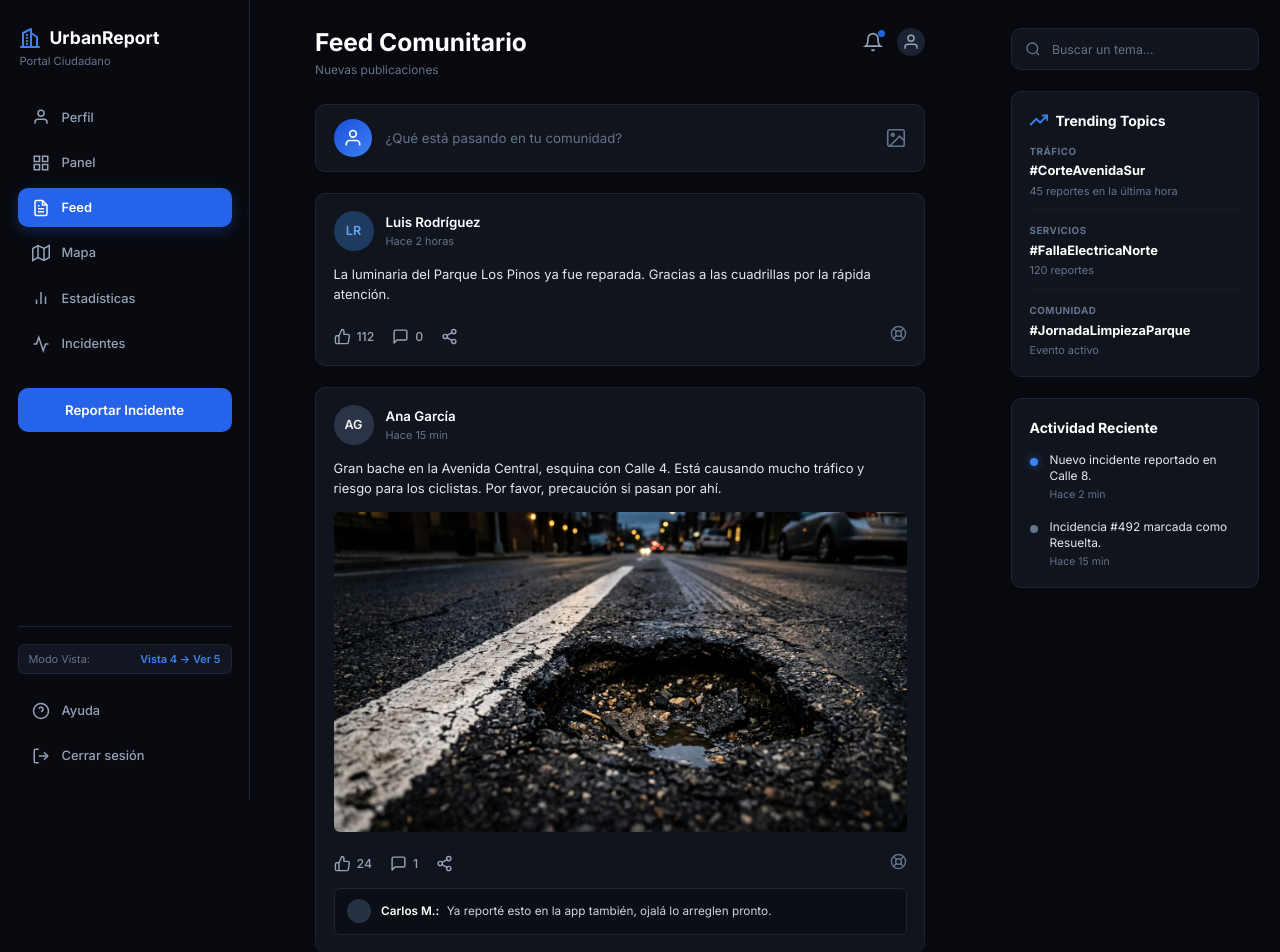
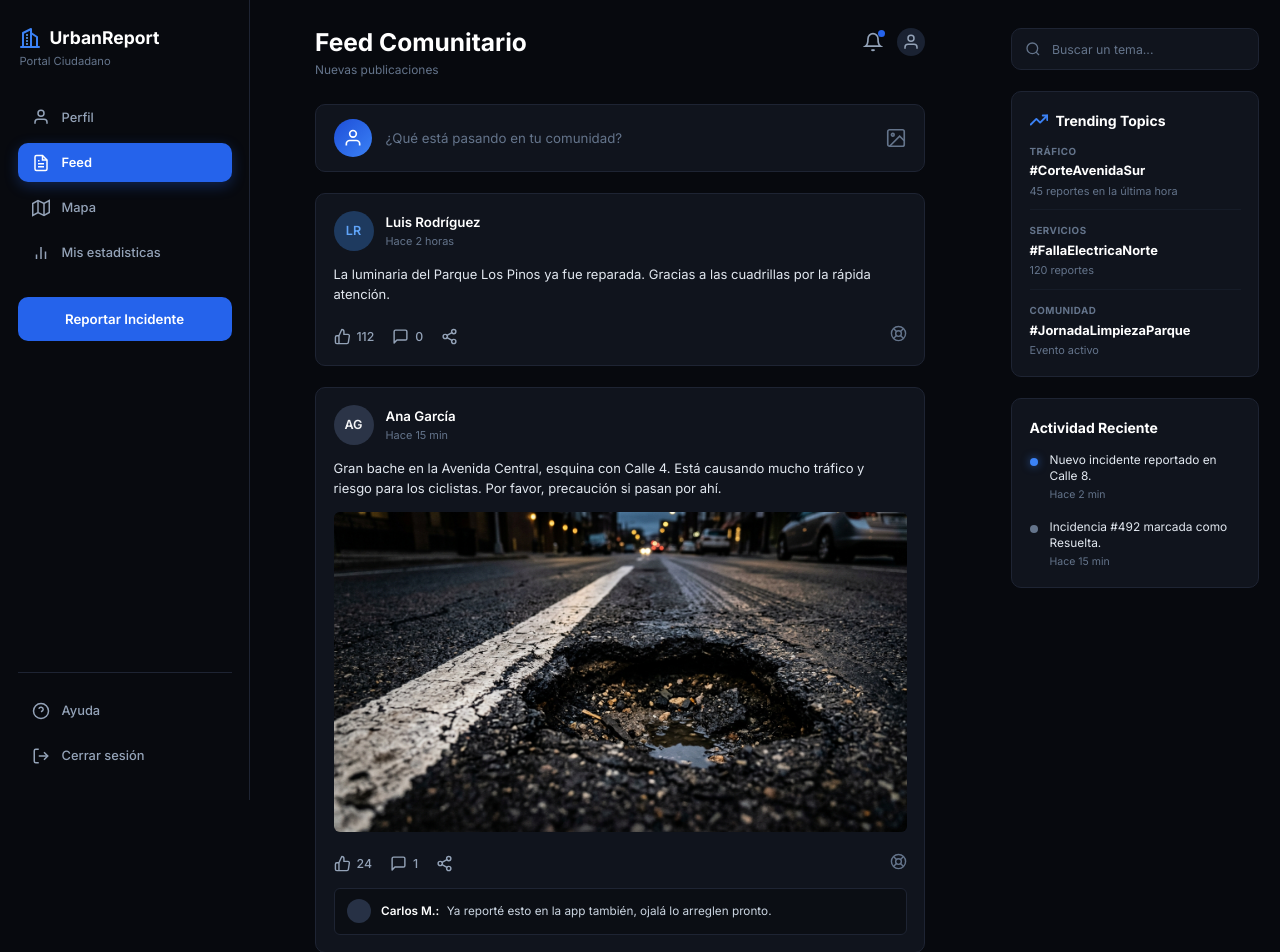
Before and after one commit to juandkk/UrbanReport, a Django app: page /feed/ in a window 1280 px wide. Shown: the top 952 px of the page. Run offline with Django 5.2, Linux system fonts and the light colour scheme; the visitor is signed in with stand-in values (Sample User, id 1); data comes from the database, SQL or seed files in the repository.

Commit message:
Cambios Feed

```diff
--- a/feed/views.py
+++ b/feed/views.py
@@ -8,8 +8,7 @@ from usuarios.models import Usuario
 
 @login_required
 def feed_comunitario_view(request):
-    # Determine mode: 'general' (Vista 4: "Estadísticas") or 'mis_estadisticas' (Vista 5: "Mis estadísticas")
-    modo = request.GET.get('modo', 'general')
+
 
     # Seed sample data if empty so UI looks 100% complete and identical to designs
     if not Publicacion.objects.exists():
@@ -46,13 +45,12 @@ def feed_comunitario_view(request):
                 contenido=contenido,
                 imagen=imagen
             )
-            return redirect(f"{request.path}?modo={modo}")
+            return redirect('feed_comunitario')
 
     context = {
         'publicaciones': publicaciones,
         'trending_topics': trending_topics,
         'actividades': actividades,
-        'modo': modo,
         'active_menu': 'feed',
     }
     return render(request, 'feed/feed_comunitario.html', context)
--- a/templates/includes/sidebar.html
+++ b/templates/includes/sidebar.html
@@ -20,9 +20,9 @@
 
     <!-- Navigation List -->
     <ul class="sidebar-nav">
-      <!-- Perfil -->
+      <!-- Perfil (todos los roles) -->
       <li>
-        <a href="#" class="nav-item-link">
+        <a href="#" class="nav-item-link {% if active_menu == 'perfil' %}active{% endif %}">
           <svg viewBox="0 0 24 24" fill="none" stroke="currentColor" stroke-width="2">
             <path d="M20 21v-2a4 4 0 0 0-4-4H8a4 4 0 0 0-4 4v2"/>
             <circle cx="12" cy="7" r="4"/>
@@ -31,9 +31,10 @@
         </a>
       </li>
 
-      <!-- Panel -->
+      {% if user.rol == 'ADMINISTRADOR' %}
+      <!-- Panel (solo administrador) -->
       <li>
-        <a href="#" class="nav-item-link">
+        <a href="#" class="nav-item-link {% if active_menu == 'panel' %}active{% endif %}">
           <svg viewBox="0 0 24 24" fill="none" stroke="currentColor" stroke-width="2">
             <rect x="3" y="3" width="7" height="7"/>
             <rect x="14" y="3" width="7" height="7"/>
@@ -43,10 +44,11 @@
           <span>Panel</span>
         </a>
       </li>
+      {% endif %}
 
-      <!-- Feed (Active) -->
+      <!-- Feed (todos los roles) -->
       <li>
-        <a href="{% url 'feed_comunitario' %}?modo={{ modo }}" class="nav-item-link active">
+        <a href="{% url 'feed_comunitario' %}" class="nav-item-link {% if active_menu == 'feed' %}active{% endif %}">
           <svg viewBox="0 0 24 24" fill="none" stroke="currentColor" stroke-width="2">
             <path d="M14 2H6a2 2 0 0 0-2 2v16a2 2 0 0 0 2 2h12a2 2 0 0 0 2-2V8z"/>
             <polyline points="14 2 14 8 20 8"/>
@@ -58,9 +60,9 @@
         </a>
       </li>
 
-      <!-- Mapa -->
+      <!-- Mapa (todos los roles) -->
       <li>
-        <a href="#" class="nav-item-link">
+        <a href="#" class="nav-item-link {% if active_menu == 'mapa' %}active{% endif %}">
           <svg viewBox="0 0 24 24" fill="none" stroke="currentColor" stroke-width="2">
             <polygon points="1 6 1 22 8 18 16 22 23 18 23 2 16 6 8 2 1 6"/>
             <line x1="8" y1="2" x2="8" y2="18"/>
@@ -70,29 +72,41 @@
         </a>
       </li>
 
-      <!-- Estadísticas (Vista 4) / Mis estadísticas (Vista 5) -->
+      {% if user.rol == 'ADMINISTRADOR' %}
+      <!-- Estadísticas (solo administrador) -->
       <li>
-        <a href="{% if modo == 'mis_estadisticas' %}{% url 'feed_comunitario' %}?modo=general{% else %}{% url 'feed_comunitario' %}?modo=mis_estadisticas{% endif %}"
-           class="nav-item-link"
-           title="Clic para alternar entre Vista 4 (Estadísticas) y Vista 5 (Mis estadísticas)">
+        <a href="#" class="nav-item-link {% if active_menu == 'estadisticas' %}active{% endif %}">
           <svg viewBox="0 0 24 24" fill="none" stroke="currentColor" stroke-width="2">
             <line x1="18" y1="20" x2="18" y2="10"/>
             <line x1="12" y1="20" x2="12" y2="4"/>
             <line x1="6" y1="20" x2="6" y2="14"/>
           </svg>
-          <span>{% if modo == 'mis_estadisticas' %}Mis estadísticas{% else %}Estadísticas{% endif %}</span>
+          <span>Estadisticas</span>
         </a>
       </li>
 
-      <!-- Incidentes -->
+      <!-- Incidentes (solo administrador) -->
       <li>
-        <a href="#" class="nav-item-link">
+        <a href="#" class="nav-item-link {% if active_menu == 'incidentes' %}active{% endif %}">
           <svg viewBox="0 0 24 24" fill="none" stroke="currentColor" stroke-width="2">
             <polyline points="22 12 18 12 15 21 9 3 6 12 2 12"/>
           </svg>
           <span>Incidentes</span>
         </a>
       </li>
+      {% else %}
+      <!-- Mis estadísticas (solo usuario normal / ciudadano) -->
+      <li>
+        <a href="#" class="nav-item-link {% if active_menu == 'mis_estadisticas' %}active{% endif %}">
+          <svg viewBox="0 0 24 24" fill="none" stroke="currentColor" stroke-width="2">
+            <line x1="18" y1="20" x2="18" y2="10"/>
+            <line x1="12" y1="20" x2="12" y2="4"/>
+            <line x1="6" y1="20" x2="6" y2="14"/>
+          </svg>
+          <span>Mis estadisticas</span>
+        </a>
+      </li>
+      {% endif %}
     </ul>
 
     <!-- Report Incident Action Button -->
@@ -103,14 +117,6 @@
 
   <!-- Bottom Nav Items -->
   <div class="sidebar-footer">
-    <!-- View Mode Switcher Indicator -->
-    <div class="sidebar-mode-toggle">
-      <span style="color: var(--text-muted);">Modo Vista:</span>
-      <a href="{% if modo == 'mis_estadisticas' %}{% url 'feed_comunitario' %}?modo=general{% else %}{% url 'feed_comunitario' %}?modo=mis_estadisticas{% endif %}">
-        {% if modo == 'mis_estadisticas' %}Vista 5 &rarr; Ver 4{% else %}Vista 4 &rarr; Ver 5{% endif %}
-      </a>
-    </div>
-
     <!-- Ayuda -->
     <a href="#" class="nav-item-link">
       <svg viewBox="0 0 24 24" fill="none" stroke="currentColor" stroke-width="2">
--- a/templates/layouts/portal_base.html
+++ b/templates/layouts/portal_base.html
@@ -50,7 +50,7 @@
       <h3 class="inspect-modal-title">Publicar en la Comunidad</h3>
       <button type="button" class="close-post-modal-btn close-modal-btn">&times;</button>
     </div>
-    <form method="POST" action="{% url 'feed_comunitario' %}?modo={{ modo }}" enctype="multipart/form-data">
+    <form method="POST" action="{% url 'feed_comunitario' %}" enctype="multipart/form-data">
       {% csrf_token %}
       <div style="margin-bottom: 1rem;">
         <textarea name="contenido"
```
